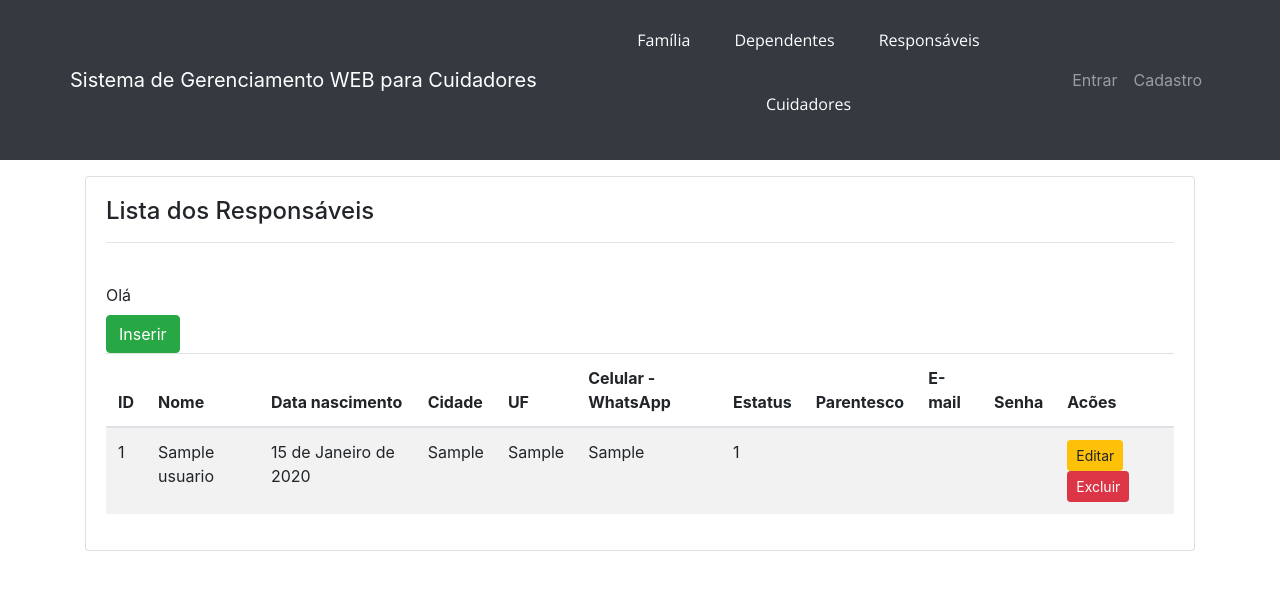
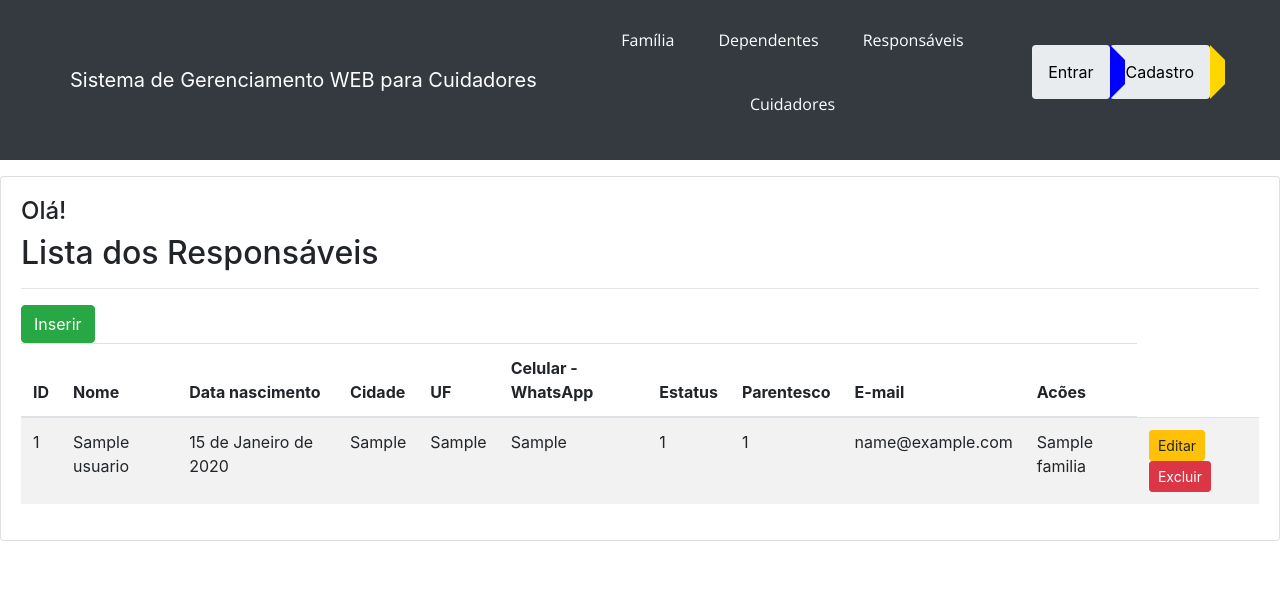
Before and after one commit to klauvital2021/SGWC, a Django app: page /lista/responsavel/ in a window 1280 px wide. Shown: the top 590 px of the page. Run offline with Django 4.2, Linux system fonts and the light colour scheme; tables that the repository leaves empty hold one stand-in row (values such as "Sample post"); some libraries are stand-ins or nearby versions.

Commit message:
Desenvolvimento de pagina home com funcionalidades de Sistema login, insere responsavel, dependente e familia

```diff
--- a/portal/forms.py
+++ b/portal/forms.py
@@ -1,5 +1,5 @@
 from django import forms
-from portal.models import Responsavel, Dependente, Cuidador,Familia
+from portal.models import Responsavel, Dependente, Cuidador,Familia, Usuario
 
 
 status_choices = (
@@ -21,16 +21,32 @@ class ResponsavelForm(forms.ModelForm):
     def __init__(self, *args, **kwargs):
         super().__init__(*args, **kwargs)
         self.fields['dtanasc'].widget.attrs.update({'class': 'mask-date'})
-        for field_name, field in self.fields.items():
-            field.widget.attrs['class'] = 'form-control'
+        self.fields['cpf'].widget.attrs.update({'class': 'mask-cpf'})
+
+
+class UsuarioForm(forms.ModelForm):
+    class Meta:
+        model = Usuario
+        fields = '__all__'
+
 
 class DependenteForm(forms.ModelForm):
     class Meta:
         model = Dependente
         fields = '__all__'
 
+    def __init__(self, *args, **kwargs):
+        super().__init__(*args, **kwargs)
+        self.fields['dtanasc'].widget.attrs.update({'class': 'mask-date'})
+        self.fields['cpf'].widget.attrs.update({'class': 'mask-cpf'})
+
 
 class CuidadorForm(forms.ModelForm):
     class Meta:
         model = Cuidador
         fields = '__all__'
+
+    def __init__(self, *args, **kwargs):
+        super().__init__(*args, **kwargs)
+        self.fields['dtanasc'].widget.attrs.update({'class': 'mask-date'})
+        self.fields['cpf'].widget.attrs.update({'class': 'mask-cpf'})
--- a/portal/templates/account/login.html
+++ b/portal/templates/account/login.html
@@ -1,14 +1,15 @@
 {% extends 'base.html' %}
-
 {% load crispy_forms_tags %}
 
 {% block title %}Entrar{% endblock %}
 
 {% block content %}
+    <div class="container">
         <h2>Entrar</h2>
         <form method="post">
             {% csrf_token %}
             {{ form|crispy }}
             <button class="btn btn-success" type="submit">Entrar</button>
         </form>
+    </div>
 {% endblock %}
--- a/portal/templates/account/logout.html
+++ b/portal/templates/account/logout.html
@@ -3,10 +3,12 @@
 {% block title %}Sair{% endblock %}
 
 {% block content %}
+    <div class="container">
         <h2>Sair</h2>
         <p>Você tem certeza que deseja sair?</p>
         <form method="post" action="{% url 'account_logout' %}">
             {% csrf_token %}
             <button class="btn btn-danger" type="submit">Sair</button>
         </form>
+    </div>
 {% endblock %}
--- a/portal/templates/account/signup.html
+++ b/portal/templates/account/signup.html
@@ -5,10 +5,12 @@
 {% block title %}Cadastro{% endblock %}
 
 {% block content %}
+    <div class="container">
         <h2>Cadastro</h2>
         <form method="post">
             {% csrf_token %}
             {{ form|crispy }}
             <button class="btn btn-success" type="submit">Cadastrar</button>
         </form>
+    </div>
 {% endblock %}
--- a/portal/templates/base.html
+++ b/portal/templates/base.html
@@ -8,6 +8,7 @@
     <meta name="viewport" content="width=device-width, initial-scale=1.0">
     <title>SGWC - Sistema de Gerenciamento para Cuidadores</title>
     <link rel="stylesheet" type="text/css" href="{%  static 'css/styles.css' %}">
+   <!--<link href="https://cdn.jsdelivr.net/npm/bootstrap@5.1.3/dist/css/bootstrap.min.css" rel="stylesheet" integrity="sha384-1BmE4kWBq78iYhFldvKuhfTAU6auU8tT94WrHftjDbrCEXSU1oBoqyl2QvZ6jIW3" crossorigin="anonymous">-->
     <link rel="stylesheet" href="https://stackpath.bootstrapcdn.com/bootstrap/4.5.2/css/bootstrap.min.css" integrity="sha384-JcKb8q3iqJ61gNV9KGb8thSsNjpSL0n8PARn9HuZOnIxN0hoP+VmmDGMN5t9UJ0Z" crossorigin="anonymous">
 </head>
 <body>
@@ -26,14 +27,14 @@
                  <ul class="navbar-nav">
                     {% if user.is_authenticated %}
                     <li class="nav-item">
-                        <a class="nav-link" href="{% url 'account_logout' %}">Sair</a>
+                        <a class="breadcrumb red" id="sair" href="{% url 'account_logout' %}">Sair</a>
                     </li>
                     {% else %}
                     <li class="nav-item">
-                        <a class="nav-link" href="{% url 'account_login' %}">Entrar</a>
+                        <a class="breadcrumb blue"  href="{% url 'account_login' %}">  Entrar  </a>
                     </li>
                     <li class="nav-item">
-                        <a class="nav-link" href="{% url 'account_signup' %}">Cadastro</a>
+                        <a class="breadcrumb gold" href="{% url 'account_signup' %}"> Cadastro </a>
                     </li>
                     {% endif %}
                 </ul>
@@ -41,15 +42,15 @@
         </nav>
 
 </header>
-
-    <main class="container">
         {% block content %}
         {% endblock %}
-    </main>
 
-<script src="https://code.jquery.com/jquery-3.5.1.slim.min.js" integrity="sha384-DfXdz2htPH0lsSSs5nCTpuj/zy4C+OGpamoFVy38MVBnE+IbbVYUew+OrCXaRkfj" crossorigin="anonymous"></script>
-<script src="https://cdn.jsdelivr.net/npm/popper.js@1.16.1/dist/umd/popper.min.js" integrity="sha384-9/reFTGAW83EW2RDu2S0VKaIzap3H66lZH81PoYlFhbGU+6BZp6G7niu735Sk7lN" crossorigin="anonymous"></script>
-<script src="https://stackpath.bootstrapcdn.com/bootstrap/4.5.2/js/bootstrap.min.js" integrity="sha384-B4gt1jrGC7Jh4AgTPSdUtOBvfO8shuf57BaghqFfPlYxofvL8/KUEfYiJOMMV+rV" crossorigin="anonymous"></script>
+<script src="https://cdn.jsdelivr.net/npm/@popperjs/core@2.10.2/dist/umd/popper.min.js" integrity="sha384-7+zCNj/IqJ95wo16oMtfsKbZ9ccEh31eOz1HGyDuCQ6wgnyJNSYdrPa03rtR1zdB" crossorigin="anonymous"></script>
+<script src="https://cdn.jsdelivr.net/npm/bootstrap@5.1.3/dist/js/bootstrap.min.js" integrity="sha384-QJHtvGhmr9XOIpI6YVutG+2QOK9T+ZnN4kzFN1RtK3zEFEIsxhlmWl5/YESvpZ13" crossorigin="anonymous"></script>
+
+ <!--<script src="https://code.jquery.com/jquery-3.5.1.slim.min.js" integrity="sha384-DfXdz2htPH0lsSSs5nCTpuj/zy4C+OGpamoFVy38MVBnE+IbbVYUew+OrCXaRkfj" crossorigin="anonymous"></script>-->
+ <!--<script src="https://cdn.jsdelivr.net/npm/popper.js@1.16.1/dist/umd/popper.min.js" integrity="sha384-9/reFTGAW83EW2RDu2S0VKaIzap3H66lZH81PoYlFhbGU+6BZp6G7niu735Sk7lN" crossorigin="anonymous"></script>-->
+ <!--<script src="https://stackpath.bootstrapcdn.com/bootstrap/4.5.2/js/bootstrap.min.js" integrity="sha384-B4gt1jrGC7Jh4AgTPSdUtOBvfO8shuf57BaghqFfPlYxofvL8/KUEfYiJOMMV+rV" crossorigin="anonymous"></script>-->
 <script src={% static 'jquery-3.6.0.min.js' %}></script>
 <script src={% static 'jquery.mask.min.js' %}></script>
 <script src={% static 'mascara.js' %}></script>
--- a/portal/templates/portal/familia_add.html
+++ b/portal/templates/portal/familia_add.html
@@ -1,4 +1,5 @@
 {% extends 'base.html' %}
+{% load bootstrap %}
 
 {% block content %}
  <div class="card">
@@ -7,9 +8,9 @@
         <hr>
         <form action="{% url 'familia_add' %}" method="post">
             {% csrf_token %}
-            {{ form.as_p }}
+              {{  form|bootstrap }}
              <button class ="btn btn-success" type="submit">Salvar</button>
-             <button class ="btn btn-warning" onclick="window.location.href='{% url 'home' %}'">Cancelar</button>
+             <button class ="btn btn-warning" onclick="window.location.href='{% url 'familia' %}'">Cancelar</button>
         </form>
     </div>
 
--- a/portal/templates/portal/home.html
+++ b/portal/templates/portal/home.html
@@ -6,11 +6,11 @@
 {% block title %} Sistema de Gerenciamento WEB para Cuidadores {% endblock %}
 
 {% block content %}
-    <div class="container-fluid">
+    <div class="container">
          <div class="card-body">
-             <h4>Olá! <B> {{ user.username }}</B></h4>
+             <h4>Olá! <B> <label id="usuario">{{ user.username }}</label></B></h4>
 
-            <img class="img-home" src="{% static 'media/populacao_total.jpg' %}" width = "500" >
+            <img id="img-home" src="{% static 'media/populacao_total.jpg' %}" width = "500" >
 
 
 
--- a/portal/templates/portal/responsavel.html
+++ b/portal/templates/portal/responsavel.html
@@ -3,13 +3,10 @@
 {% block content %}
 <div class = "card">
 <div class="card-body">
- <h4> Lista dos Responsáveis </h4>
+    <h4> Olá! <B><label id="usuario">{{ user.username }}</label></B></h4>
+
+ <h2> Lista dos Responsáveis </h2>
  <hr>
-    <div>
-       <br/> Olá  <B> {{ nomeFamilia }} </B>
-
-    </div>
-    <div><h2><b>{{ frase }}</b></h2></div>
     <a class ="btn btn-success" href="{% url 'responsavel_add' %}">Inserir</a>
     <table class = "table table-striped">
       <thead>
@@ -23,7 +20,6 @@
             <th>Estatus</th>
             <th>Parentesco</th>
             <th>E-mail</th>
-            <th>Senha</th>
             <th>Acões</th>
         </tr>
       </thead>
@@ -40,11 +36,11 @@
              <td>{{ responsavel.status }} </td>
              <td>{{ responsavel.parentesco }} </td>
              <td>{{ responsavel.email }} </td>
-             <td>{{ responsavel.senha }} </td>
+             <td>{{ responsavel.familia.nome }} </td>
 
              <td>
-                 <a class ="btn btn-warning btn-sm" href="{% url 'editar' responsavel.id %}">Editar</a>
-                 <a class ="btn btn-danger btn-sm" href="{% url ''  %}" onclick="return confirm ('Tem certeza que deseja excluir o imovel de id: {{ responsavel.id }} ?  ')">Excluir</a>
+                 <a class ="btn btn-warning btn-sm" href="">Editar</a>
+                 <a class ="btn btn-danger btn-sm" href="" onclick="return confirm ('Tem certeza que deseja excluir o imovel de id: {{ responsavel.id }} ?  ')">Excluir</a>
              </td>
          </tr>
          {% endfor %}
--- a/portal/urls.py
+++ b/portal/urls.py
@@ -6,12 +6,13 @@ from portal import views
 urlpatterns = [
 
     path('', views.HomePageView.as_view(), name='home'),
-    path('familia/add/', views.familia_add, name='familia'),
+    path('dependente/add/', views.dependente_add, name='dependente_add'),
+    path('familia/', views.lista_familia, name='familia'),
+    path('familia/add/', views.familia_add, name='familia_add'),
     path('lista/responsavel/', views.lista_responsavel, name='responsaveis'),
     path('lista/dependente/', views.lista_dependente, name='dependentes'),
     path('lista/cuidador/', views.lista_cuidador, name='cuidadores'),
     path('responsavel/add/', views.responsavel_add, name='responsavel_add'),
-    path('dependente/add/', views.dependente_add, name='dependente_add'),
     path('cuidador/add/', views.cuidador_add, name='cuidador_add'),
 
 ]
--- a/portal/views.py
+++ b/portal/views.py
@@ -65,17 +65,25 @@ def lista_cuidador(request):
     }
     return render(request, 'portal/cuidador.html', context)
 
+def lista_familia(request):
+    familia = Familia.objects.all()
+    context = {
+        'familia': familia
+    }
+    return render(request, 'portal/familia.html', context)
+
+
 def familia_add(request):
     form = FamiliaForm(request.POST or None)
     if request.POST:
         if form.is_valid():
             form.save()
-            return redirect('lista_responsavel')
+            return redirect('familia')
 
     context = {
         'form': form,
     }
-    return render(request, 'portal/lista_responsavel.html', context)
+    return render(request, 'portal/familia_add.html', context)
 
 
 def responsavel_add(request):
--- a/static/css/styles.css
+++ b/static/css/styles.css
@@ -34,7 +34,33 @@
 #img-home {
     display: block;
     margin: 0 auto;
+    align-items: center;
 }
 #usuario{
-    font-color: red;
+    color: #2630FA;
 }
+#sair{
+    color: #FFFFF;
+
+}
+.breadcrumb {
+  display: inline-block;
+  position:relative;
+  line-height:30px;                /* altura final da linha */
+  text-align:center;
+  padding-right:15px;
+  padding-left:35px;               /* 1/2 da altura da linha a mais */
+                                   /* que o right para compensar o bico */
+  color:#000;
+}
+.breadcrumb:after {
+  content:"";display:block;position:absolute;
+  box-sizing: content-box;           /* para respeitar medida interna */
+  top:0;bottom:0;left:100%;
+  border:solid 15px transparent;   /* metade da altura da linha */
+  z-index:1;
+}
+.blue {background:blue}  .blue:after {border-left-color:blue}
+.gold {background:gold}  .gold:after {border-left-color:gold}
+.green{background:green} .green:after{border-left-color:green}
+.red  {background:red}   .red:after  {border-left-color:red}
--- a/static/mascara.js
+++ b/static/mascara.js
@@ -1,4 +1,5 @@
 $(function(){
 $('.mask-date').mask('00/00/0000');
+$('.mask-cpf').mask('000.000.000-00', {reverse: true});
 
 });
```
Also changed, not shown: nossos_dependentes/settings.py (+8 -2 lines), portal/models.py (+11 -6 lines), portal/templates/portal/dependente.html (+7 -4 lines), portal/templates/portal/dependente_add.html (+5 -3 lines), portal/templates/portal/familia.html (added, +51 -0 lines), portal/templates/portal/responsavel_add.html (+5 -3 lines), scriptJS_MaskDate.txt (added, +16 -0 lines), portal/migrations/0001_initial.py. Lines whose indentation alone changed are shown as unchanged.
